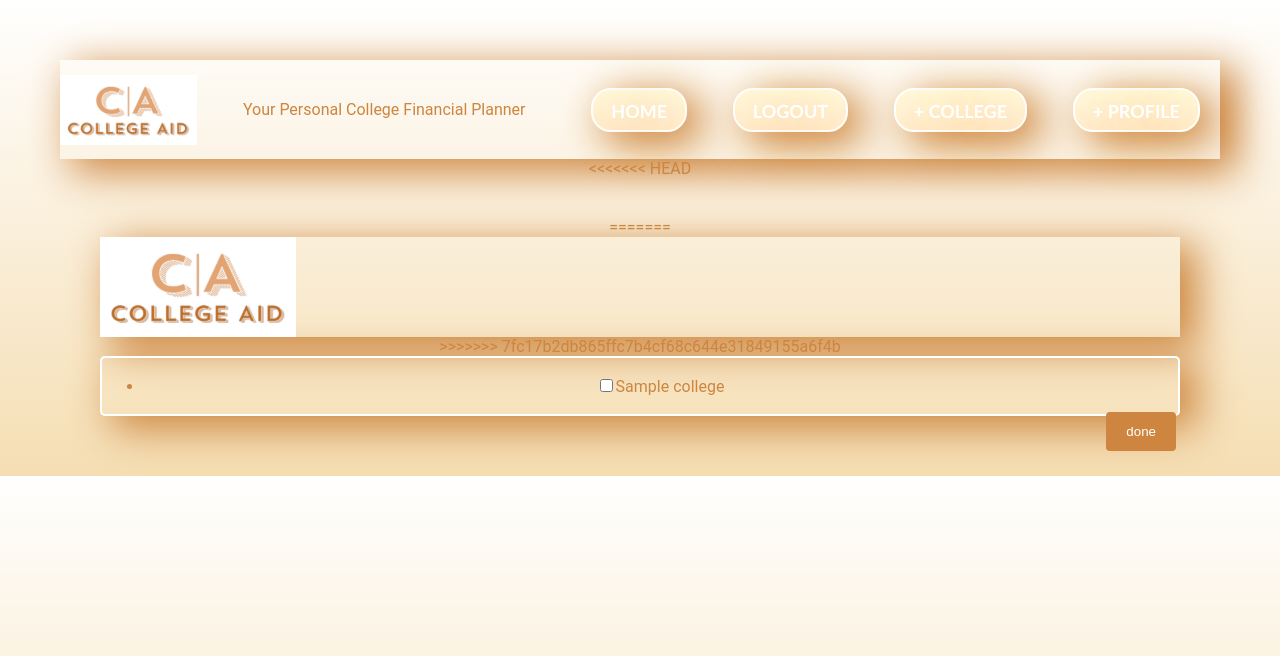
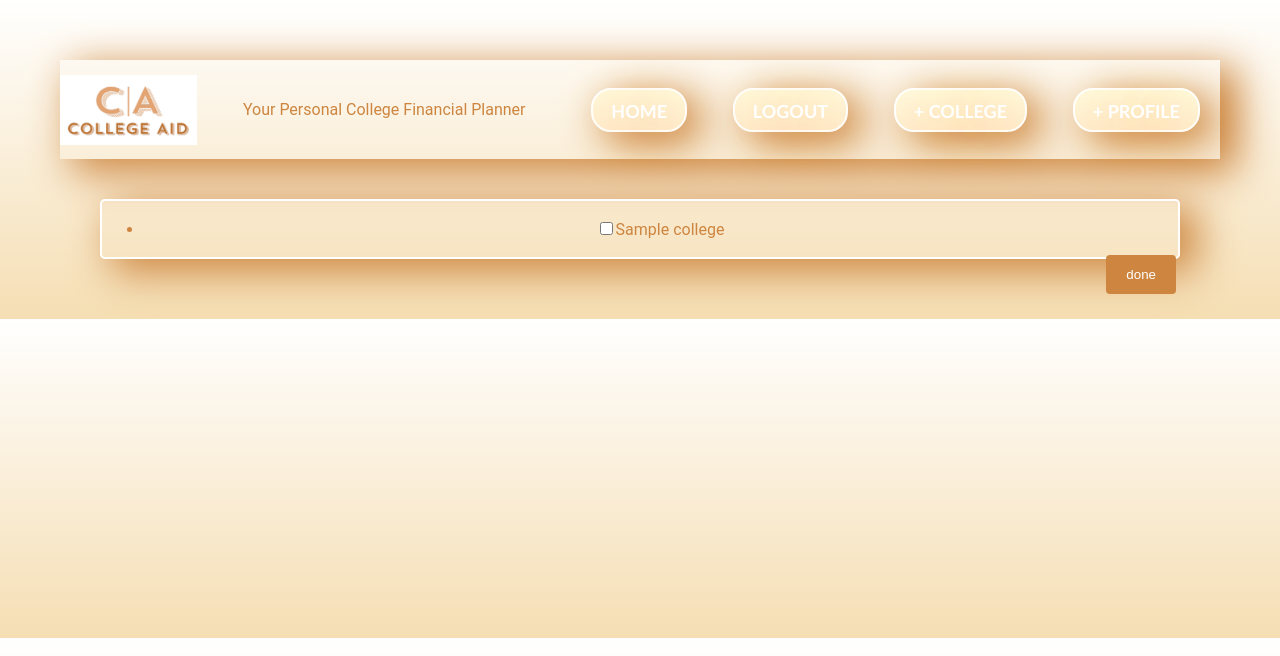
Before and after one commit to AshaBrianna/Aid_by_AID, a Python web app: template templates/SelectCollege.html in a window 1280 px wide. Shown: the top 656 px of the page. Run offline with Jinja, Linux system fonts and the light colour scheme; the template is opened without the code that fills it: most values are stand-ins (such as "Sample title", 1, 10 or a date in 2020).

Commit message:
fixed merge conflict

```diff
--- a/templates/SelectCollege.html
+++ b/templates/SelectCollege.html
@@ -14,16 +14,9 @@
     <a class = "myButton" href="/AddStudent" > + PROFILE </a>
   </div>
   <body>
-<<<<<<< HEAD
     <form class="" action="/college_list" method="POST">
-=======
-    <div class="header"><img src="stylesheets/logo.png" height = 100px></div>
-
-
     <form class="" action="/preloaded_colleges" method="POST">
->>>>>>> 7fc17b2db865ffc7b4cf68c644e31849155a6f4b
       <div class="container">
-
       {% for colleges in college %}
       <ul>
       <li><input type="checkbox" name="{{colleges.college_name}}">{{colleges.college_name}}</li>
```
